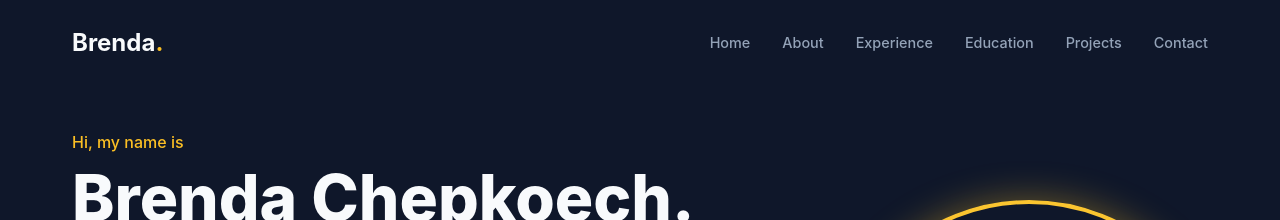
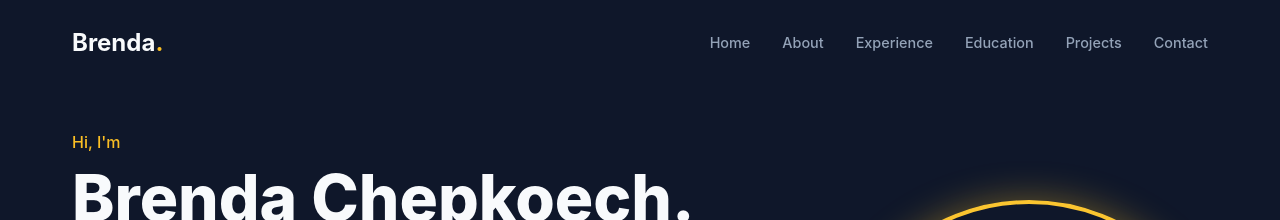
Before and after one commit to ReyKiptoo/bree, a React (Vite) app: page / in a window 1280 px wide. Shown: the top 220 px of the page. Built offline with nearby package versions, Linux system fonts and the light colour scheme.

Commit message:
Update Hero.jsx

```diff
--- a/src/components/Hero.jsx
+++ b/src/components/Hero.jsx
@@ -12,7 +12,7 @@ const Hero = () => {
                     transition={{ duration: 0.5 }}
                 >
                     <h2 style={{ color: 'var(--accent)', fontSize: '1rem', marginBottom: '0.5rem', fontWeight: '500' }}>
-                        Hi, my name is
+                        Hi, I'm
                     </h2>
                 </motion.div>
 
```
